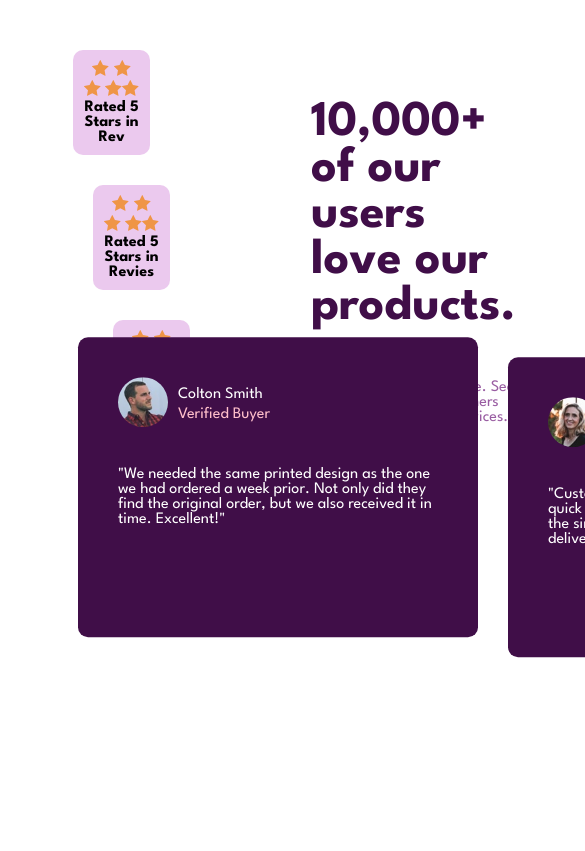
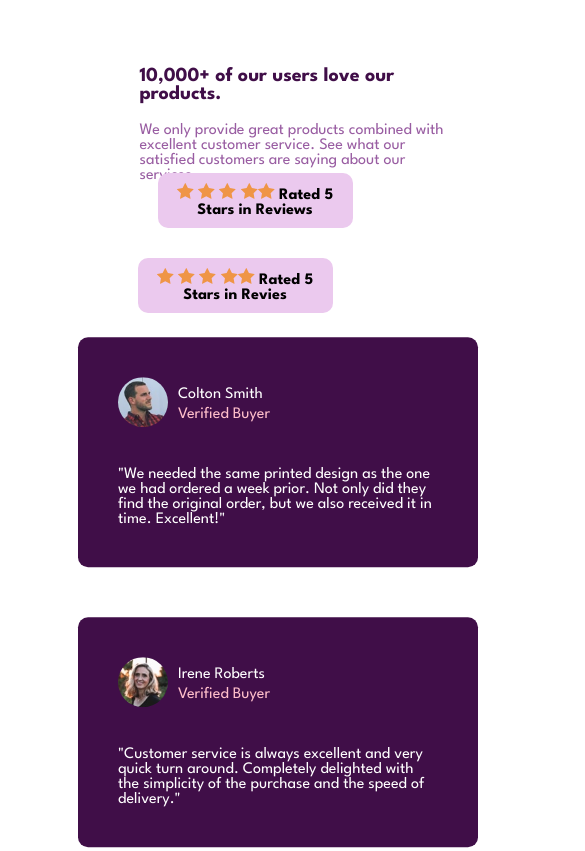
Before and after one commit to Szvejk/zad6-frontendmentor, a plain HTML site: page index.html in a window 390 px wide. Shown: the top 851 px of the page, 585 px wide, since content can reach past the window. Drawn offline with Linux system fonts and the light colour scheme.

Commit message:
media queries

```diff
--- a/style.scss
+++ b/style.scss
@@ -22,7 +22,7 @@ header {
 			font-size: 50px;
 			color: hsl(291, 67%, 17%);
 			margin-bottom: 20px;
-			position: relative;
+
 		}
 		.text {
 			color: hsl(292, 27%, 50%);
@@ -30,10 +30,8 @@ header {
 	}
 }
 .first-grid {
-	position: absolute;
-	right: 260px;
 	max-height: 30vh;
-	max-width: 100vw;
+	max-width: 50vw;
 	display: grid;
 	gap: 30px;
 	grid-template-columns: repeat(3, 1fr);
@@ -117,13 +115,42 @@ header {
 		display: flex;
 		margin-bottom: 20px;
 
-
 		.container {
 			display: flex;
 			flex-direction: column;
 			padding-top: 10px;
 			padding-left: 10px;
-			:nth-child(2){line-height: 25px;}
+			:nth-child(2) {
+				line-height: 25px;
+			}
 		}
 	}
 }
+
+@media (max-width: 1440px) {
+	header {
+		display: flex;
+		flex-direction: column;
+		align-items: center;
+		justify-content: center;
+		margin-top: 2vh;
+
+		.rate .first-text {
+			font-size: 20px;
+		}
+	}
+	.first-grid {
+		display: flex;
+		flex-direction: column;
+		align-items: center;
+		justify-content: center;
+		height: 200px;
+		width: 300px;
+
+
+	}
+	.second-grid {
+		display: flex;
+		flex-direction: column;
+	}
+}
```
Also changed, not shown: css/style.css, 1 other file.
